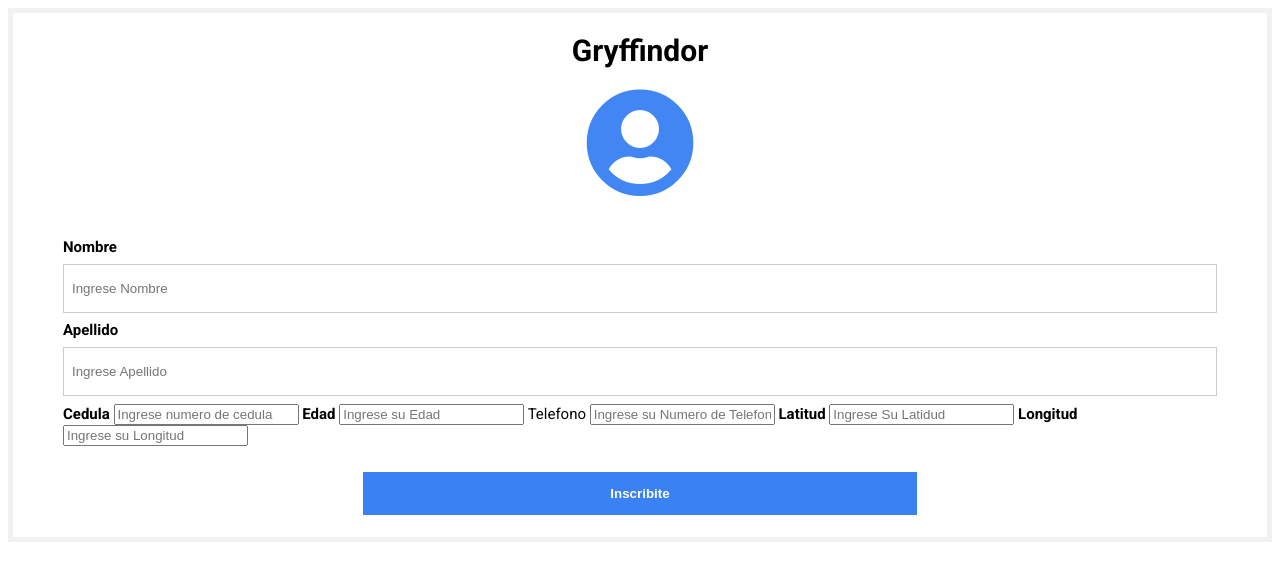
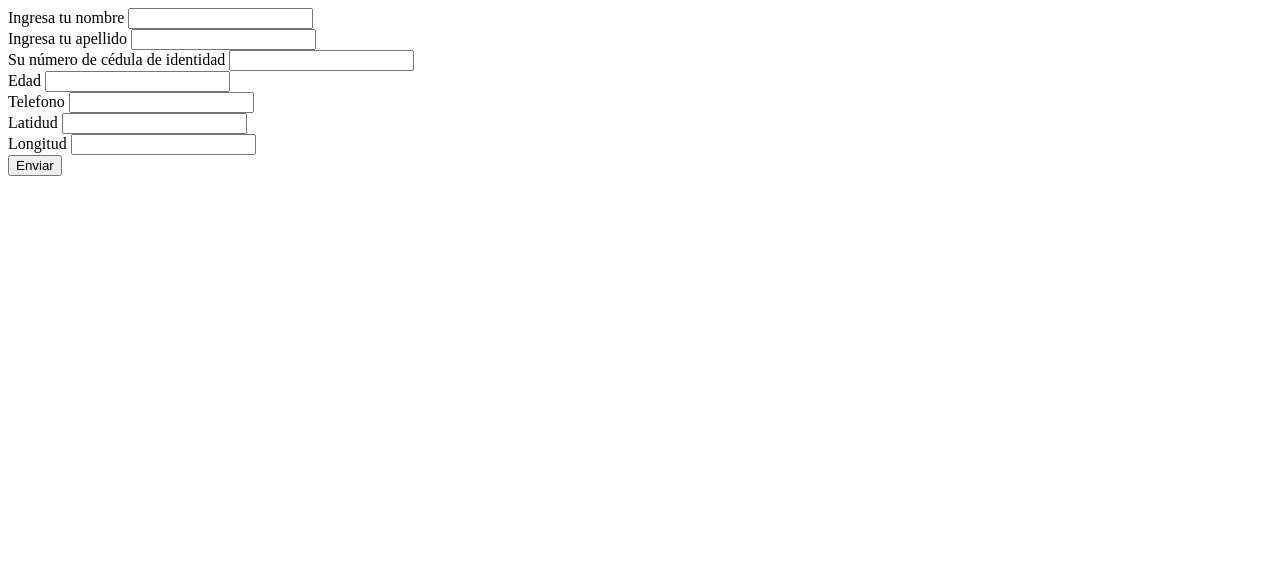
Before and after one commit to Kamelpy/gryffindor_penguin, a Flask app: page /recibir in a window 1280 px wide. Shown: the top 581 px of the page. Run offline with Flask 2, Linux system fonts and the light colour scheme; some libraries are stand-ins or nearby versions.

Commit message:
CAMBIOS EN FORMULARIO VIISUALES

```diff
--- a/app/templates/form_involved.html
+++ b/app/templates/form_involved.html
@@ -24,6 +24,10 @@
         <input type="text" name="servicio_a_ofrecer"><br/>
 
         <input type="submit" value="Enviar" />
+
     </form>
+
+
+
 </body>
 </html>
--- a/app/templates/form_receptor.html
+++ b/app/templates/form_receptor.html
@@ -1,123 +1,35 @@
 <!DOCTYPE html>
-<html>
-<title>Simple Sign up from</title>
+<html lang="en">
+<head>
+    <meta charset="UTF-8">
+    <meta http-equiv="X-UA-Compatible" content="IE=edge">
+    <meta name="viewport" content="width=device-width, initial-scale=1.0">
+    <title>Document</title>
+</head>
+<body>
+    <form action="/api/v1" method="post">
+        <label for="nombre">Ingresa tu nombre</label>
+        <input type="text" name="nombre"><br/>
 
-<head>
-    <link href="https://fonts.googleapis.com/css?family=Roboto:300,400,500,700" rel="stylesheet">
-    <link rel="stylesheet" href="https://use.fontawesome.com/releases/v5.4.1/css/all.css"
-        integrity="sha384-5sAR7xN1Nv6T6+dT2mhtzEpVJvfS3NScPQTrOxhwjIuvcA67KV2R5Jz6kr4abQsz" crossorigin="anonymous">
-    <style>
-        html,
-        body {
-            display: flex;
-            justify-content: center;
-            font-family: Roboto, Arial, sans-serif;
-            font-size: 15px;
-        }
+        <label for="apellido">Ingresa tu apellido</label>
+        <input type="text" name="apellido"><br/>
 
-        form {
-            border: 5px solid #f1f1f1;
-        }
+        <label for="cedula_identidad">Su número de cédula de identidad</label>
+        <input type="value" name="cedula_identidad"><br/>
 
-        input[type=text],
-        input[type=password] {
-            width: 100%;
-            padding: 16px 8px;
-            margin: 8px 0;
-            display: inline-block;
-            border: 1px solid #ccc;
-            box-sizing: border-box;
-        }
+        <label for="edad">Edad</label>
+        <input type="value" name="edad"><br/>
 
-        .icon {
-            font-size: 110px;
-            display: flex;
-            justify-content: center;
-            color: #4286f4;
-        }
+        <label for="telefono">Telefono</label>
+        <input type="value" name="telefono"><br/>
 
-        button {
-            background-color: #3a81f3;
-            color: white;
-            padding: 14px 0;
-            margin: 10px 0;
-            border: none;
-            cursor: grab;
-            width: 48%;
-        }
+        <label for="latitud">Latidud</label>
+        <input type="value" name="latitud"><br/>
 
-        h1 {
-            text-align: center;
-            font-size: 18;
-        }
+        <label for="longitud">Longitud</label>
+        <input type="value" name="longitud"><br/>
 
-        button:hover {
-            opacity: 0.8;
-        }
-
-        .formcontainer {
-            text-align: center;
-            margin: 24px 50px 12px;
-        }
-
-        .container {
-            padding: 16px 0;
-            text-align: left;
-        }
-
-        span.psw {
-            float: right;
-            padding-top: 0;
-            padding-right: 15px;
-        }
-
-        /* Change styles for span on extra small screens */
-        @media screen and (max-width: 300px) {
-            span.psw {
-                display: block;
-                float: none;
-            }}
-    </style>
-</head>
-
-<body>
-    <form action="/api/v1" methods="POST">
-        <h1>Gryffindor</h1>
-        <div class="icon">
-            <i class="fas fa-user-circle"></i>
-        </div>
-        <div class="formcontainer">
-            <div class="container">
-                <label for="nombre"><strong>Nombre</strong></label>
-                <input type="text" placeholder="Ingrese Nombre" name="nombre" required>
-
-                <label for="apellido"><strong>Apellido</strong></label>
-                <input type="text" placeholder="Ingrese Apellido" Su Apellido. name="apellido" required>
-
-                <label for="cedula_identidad"><strong>Cedula</strong></label>
-                <input type="value" placeholder="Ingrese numero de cedula" name="cedula_identidad" required>
-
-                <label for="edad"><strong>Edad</strong></label>
-                <input type="value" placeholder="Ingrese su Edad" name="edad" required>
-
-                <label for="telefono">Telefono<strong></strong></label>
-                <input type="value" placeholder="Ingrese su Numero de Telefono" name="telefono" required>
-
-                <label for="latitud"><strong>Latitud</strong></label>
-                <input type="value" placeholder="Ingrese Su Latidud" name="latitud" required>
-
-                <label for="longitud"><strong>Longitud</strong></label>
-                <input type="value" placeholder="Ingrese su Longitud" name="longitud" required>
-
-
-                </select>
-            </div>
-            <button type="submit"><strong>Inscribite</strong></button>
-
-
-
-            </div>
+        <input type="submit" value="Enviar" />
     </form>
 </body>
-
 </html>
```
Also changed, not shown: app/templates/form_informer.html (+24 -107 lines), 2 other files.
